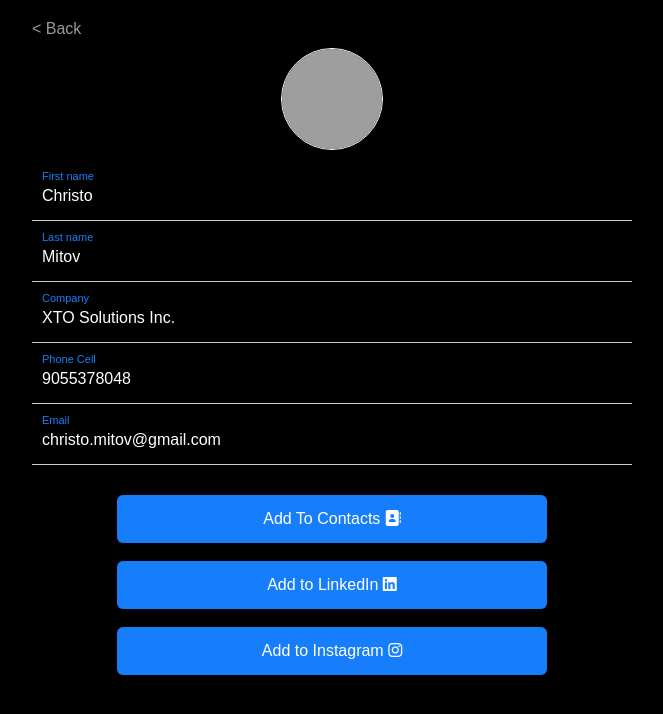
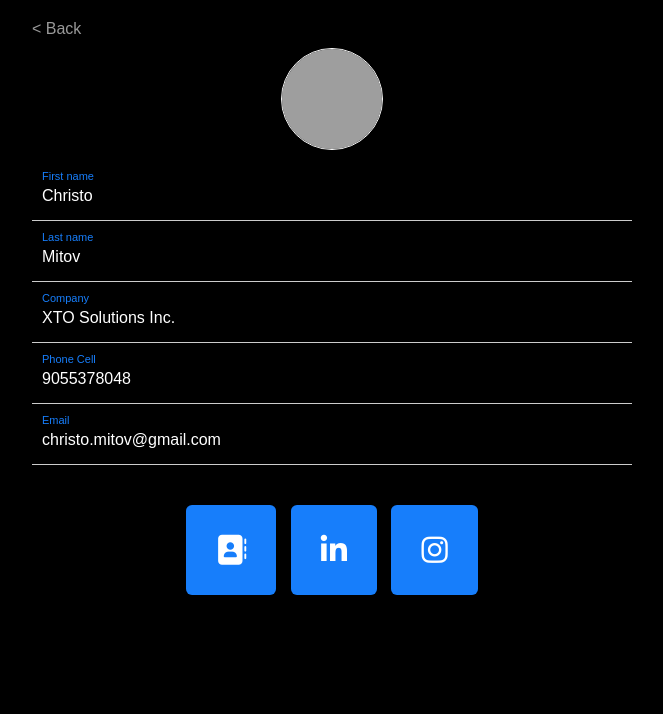
Before and after one commit to christomitov/christomitov.github.io, a plain HTML site: page contact.html in a window 1280 px wide. Shown: the whole page, without its empty margins (308-971 px from the left). Drawn offline with nearby package versions, Linux system fonts and the light colour scheme; grey boxes are pictures that could not be loaded.

Commit message:
fix buttons

```diff
--- a/contact.html
+++ b/contact.html
@@ -23,7 +23,7 @@
                         <title>Christo Mitov</title>
         <meta property="og:title" content="Christo Mitov" />
                         <meta property="og:description" content="NFC business cards give you the power to instantly transfer data or cause any action on a smartphone. Now you can have the greatest networking, marketing and business tool, all on one streamlined card.">
-                <script src="/assets/js/jquery.min.js"></script>
+
                 <script src="https://use.fontawesome.com/28bf22b70c.js"></script>
         <style>
             html, body {
@@ -41,6 +41,10 @@
 
             form {
                 margin:0;
+            }
+
+            i {
+                font-size:30px !important;
             }
 
 
@@ -86,20 +90,22 @@
                 background:#000;
                 bottom:0;
                 left:0;
-                width:calc(100% - 20px);
+                text-align: center;
+                margin-top:30px;
                 padding:10px;
-                position:absolute;
+
             }
 
             #contact-card > .button > .download {
-                display:block;
-                width:calc(100% - 30px);
-                max-width:400px;
+                display: inline-block;
+
                 margin:0 auto;
                 text-align:center;
                 background:#177efb;
                 color:#ffffff;
-                padding:15px;
+                padding:30px;
+                margin-left: 5px;
+                margin-right: 5px;
                 border:0;
                 font-size:16px;
                 border-radius:6px;
@@ -116,11 +122,11 @@
             }
         </style>
         <script>
-$(document).ready(function () {
-    $(".download").on("click touch", function () {
-        $(this).html("Loading...");
-    });
-});
+// $(document).ready(function () {
+//     $(".download").on("click touch", function () {
+//         $(this).html("Loading...");
+//     });
+// });
         </script>
     </head>
     <body>
@@ -161,12 +167,12 @@ $(document).ready(function () {
                 <ul>
                                     </ul>
                 <div class="button">
-                    <a href="https://app.v1ce.co.uk/api/contact-card/6g0urdpb1m3fs4iojtn97lvhke58ycx2aqzw.vcf" class="download" download>Add To Contacts <i class="fa fa-address-book" aria-hidden="true"></i>
+                    <a href="https://app.v1ce.co.uk/api/contact-card/6g0urdpb1m3fs4iojtn97lvhke58ycx2aqzw.vcf" class="download" download><i class="fa fa-address-book" aria-hidden="true"></i>
                     </a>
-                    <br/>
-                    <a href="https://www.linkedin.com/in/cmitov/" class="download">Add to LinkedIn <i class="fa-brands fa-linkedin"></i></a>
-                    <br/>
-                    <a href="https://instagram.com/prodbychristo" class="download">Add to Instagram <i class="fa-brands fa-instagram"></i></a>
+
+                    <a href="https://www.linkedin.com/in/cmitov/" class="download"><i class="fa fa-brands fa-linkedin"></i></a>
+
+                    <a href="https://instagram.com/prodbychristo" class="download"><i class="fa fa-brands fa-instagram"></i></a>
 
 
                 </div>
```
